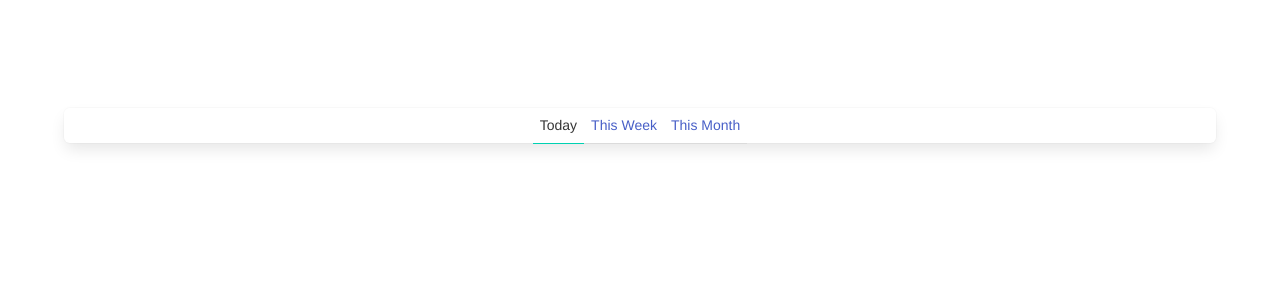
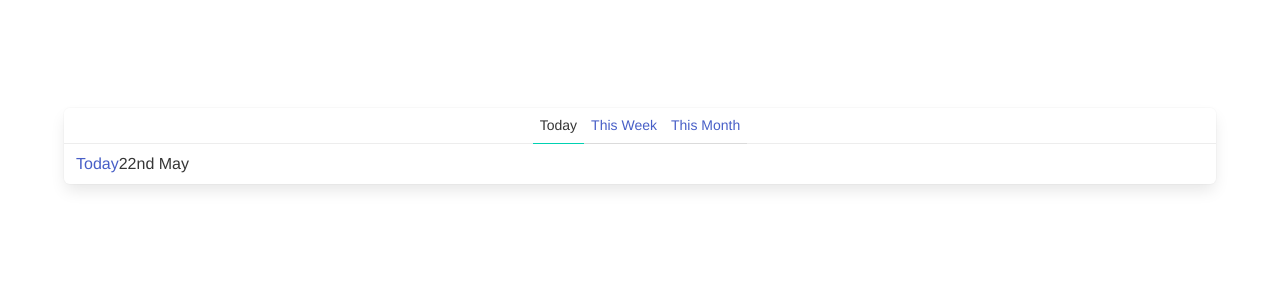
Before and after one commit to lmiller1990/vuejs-composition-api-course, a Vue app: page / in a window 1280 px wide. Shown: the top 300 px of the page. Built offline with nearby package versions, Linux system fonts and the light colour scheme.

Commit message:
computed posts

```diff
--- a/package.json
+++ b/package.json
@@ -8,6 +8,8 @@
     "test:unit": "vue-cli-service test:unit"
   },
   "dependencies": {
+    "@types/moment": "2.13",
+    "moment": "2.13",
     "vue": "^3.0.0"
   },
   "devDependencies": {
--- a/src/components/Timeline.vue
+++ b/src/components/Timeline.vue
@@ -10,11 +10,22 @@
         {{ period }}
       </a>
     </span>
+
+    <a
+      v-for="post in posts"
+      :key="post.id"
+      class="panel-block"
+    >
+      <a>{{ post.title }}</a>
+      <div>{{ post.created.format('Do MMM') }}</div>
+    </a>
   </nav>
 </template>
 
 <script lang="ts">
-import { defineComponent, ref } from 'vue';
+import { defineComponent, ref, computed } from 'vue';
+import moment from 'moment'
+import { today, thisWeek, thisMonth} from '../mocks'
 
 type Period = 'Today' | 'This Week' | 'This Month'
 
@@ -24,12 +35,27 @@ export default defineComponent({
   setup() {
     const periods = ['Today', 'This Week', 'This Month']
     const currentPeriod = ref<Period>('Today')
+    const posts = computed(() => {
+      return [today, thisWeek, thisMonth].filter(post => {
+        if (currentPeriod.value === 'Today') {
+          return post.created.isAfter(moment().subtract(1, 'day'))
+        }
+        if (currentPeriod.value === 'This Week') {
+          return post.created.isAfter(moment().subtract(1, 'week'))
+        }
+        if (currentPeriod.value === 'This Month') {
+          return post.created.isAfter(moment().subtract(1, 'month'))
+        }
+        return false
+      })
+    })
 
     const setPeriod = (period: Period) => {
       currentPeriod.value = period
     }
 
     return {
+      posts,
       periods,
       setPeriod,
       currentPeriod
--- /dev/null
+++ b/src/mocks.ts
@@ -0,0 +1,25 @@
+import moment from 'moment'
+
+export interface Post {
+  id: string
+  title: string
+  created: moment.Moment
+}
+
+export const today: Post = {
+  id: '1',
+  title: 'Today',
+  created: moment()
+}
+
+export const thisWeek: Post = {
+  id: '2',
+  title: 'This Week',
+  created: moment().subtract(2, 'days')
+}
+
+export const thisMonth: Post = {
+  id: '3',
+  title: 'This Month',
+  created: moment().subtract(12, 'days')
+}
```
Also changed, not shown: 1 other file (tests, documents, lock files or other folders).
